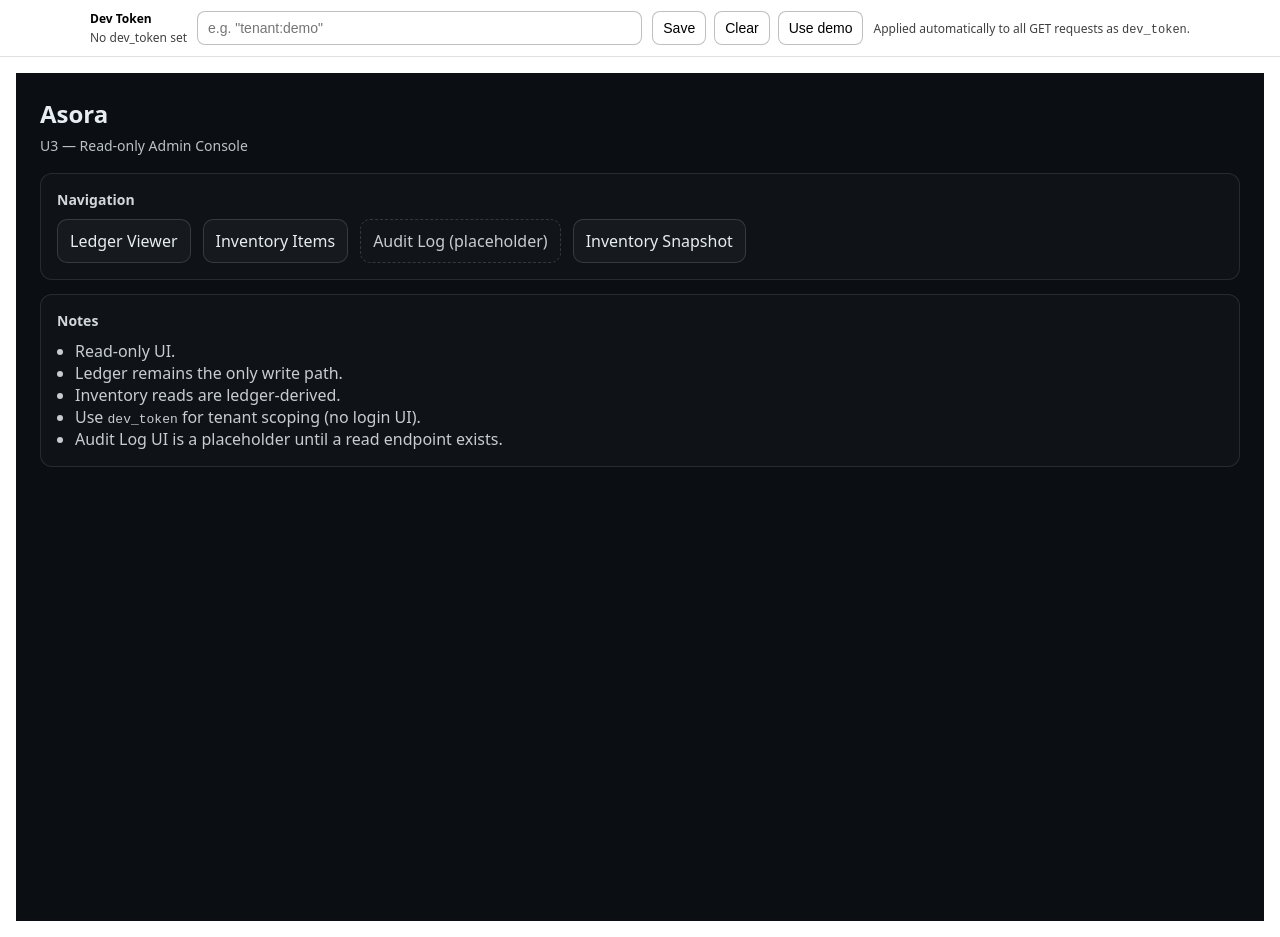
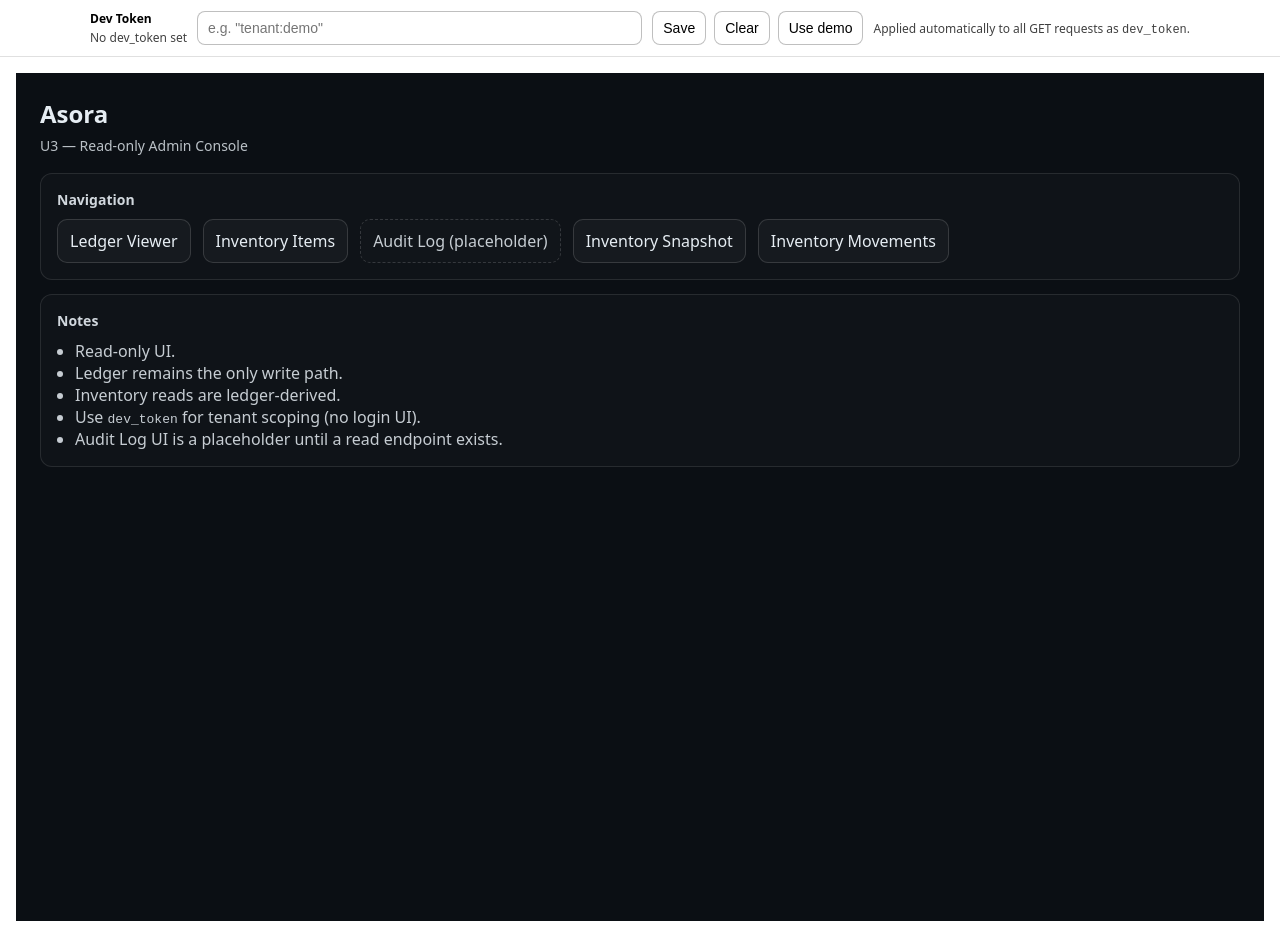
Before and after one commit to AsoraApp/Asora, a Next.js app in the folder web/: page / in a window 1280 px wide. Built offline with nearby package versions, Linux system fonts and the light colour scheme.

Commit message:
Update page.jsx

```diff
--- a/web/app/page.jsx
+++ b/web/app/page.jsx
@@ -22,6 +22,9 @@ export default function HomePage() {
           </Link>
           <Link style={styles.link} href="/inventory/snapshot">
             Inventory Snapshot
+          </Link>
+          <Link style={styles.link} href="/inventory/movements">
+            Inventory Movements
           </Link>
         </div>
       </section>
```
